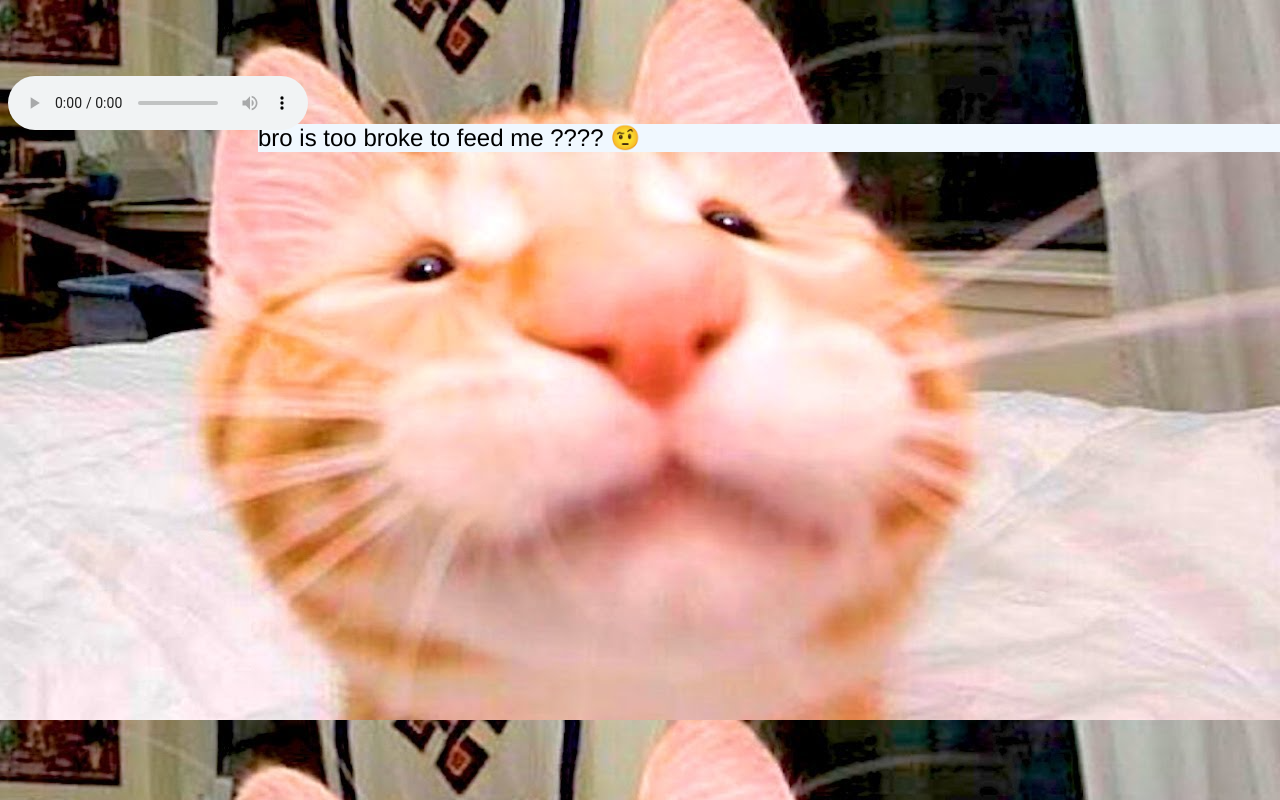
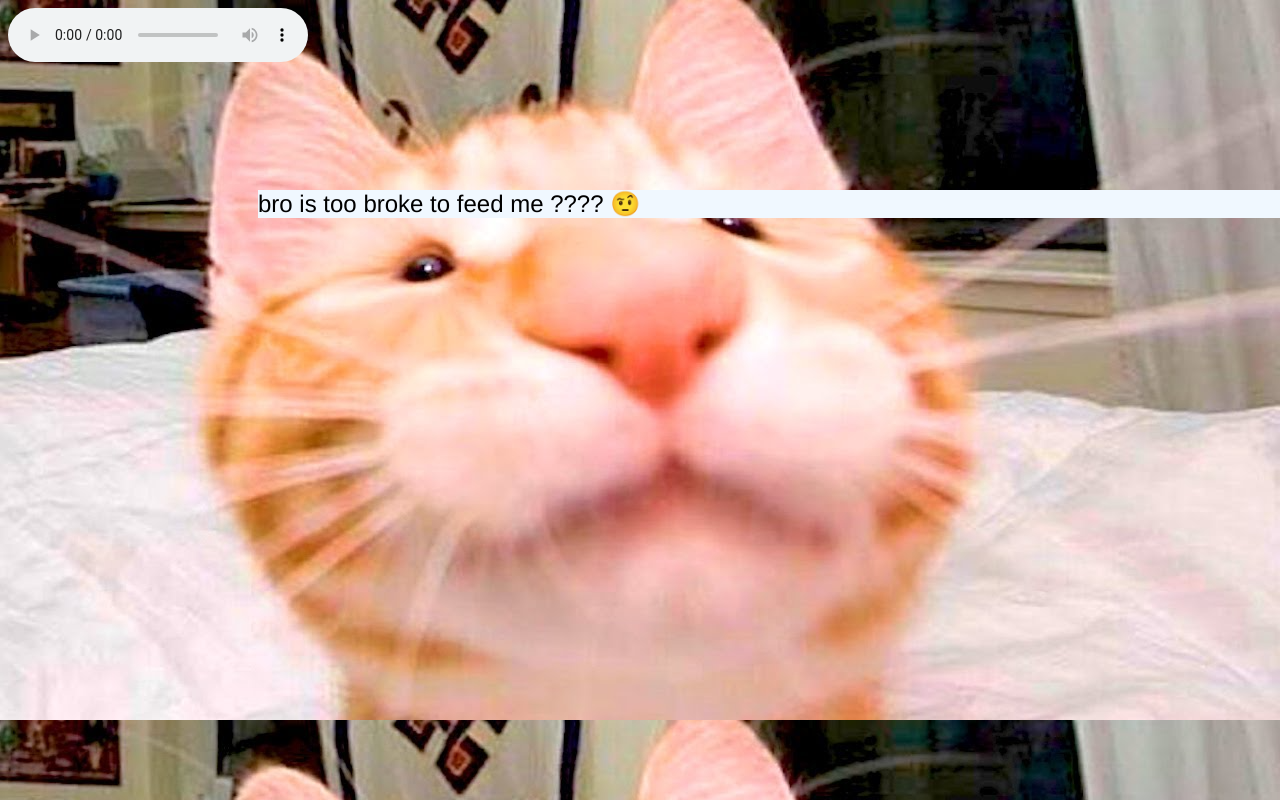
Before and after one commit to bibonut/bibonut.github.io, a plain HTML site: page feed.html in a window 1280 px wide. Shown: the top 800 px of the page. Drawn offline with Linux system fonts and the light colour scheme.

Commit message:
Update feed.html

```diff
--- a/feed.html
+++ b/feed.html
@@ -1,14 +1,20 @@
 <!DOCTYPE html>
+<html lang="en">
+
 <head>
     <title>
         penniless
     </title>
 </head>
-<body style="border: 100px;" background="catus.png";>
-    <p style="font-family: 'Franklin Gothic Medium', 'Arial Narrow', Arial, sans-serif; font-size: x-large; background-color: aliceblue; position: relative; left: 250px; top: 100px;">
-       bro is too broke to feed me ????  🤨
+
+<body style="border: 100px;" background="catus.png">
+    <audio controls autoplay>
+        <source src="bts.mp3" type="audio/ogg">
+    </audio>
+    <p
+        style="font-family: 'Franklin Gothic Medium', 'Arial Narrow', Arial, sans-serif; font-size: x-large; background-color: aliceblue; position: relative; left: 250px; top: 100px;">
+        bro is too broke to feed me ???? 🤨
     </p>
 </body>
-<audio controls autoplay>
-    <source src="bts.mp3" type="audio/ogg">
-  </audio>
+
+</html>
```
